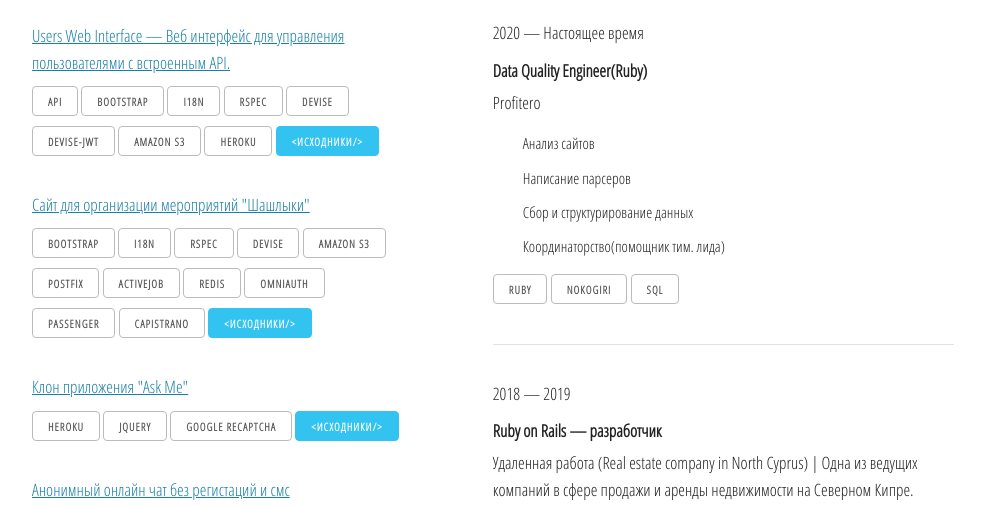
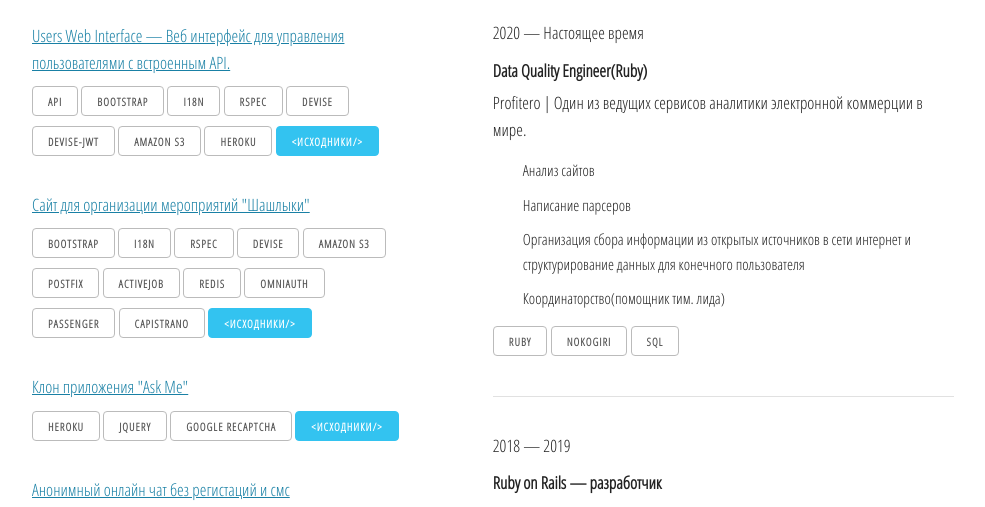
Before and after one commit to aliaksandr-volkau/cv, a plain HTML site: page index.html in a window 1280 px wide. Shown: the part 759-1266 px from the top of the page, without its empty margins (128-1113 px from the left). Drawn offline with Linux system fonts and the light colour scheme.

Commit message:
Info was updated

```diff
--- a/index.html
+++ b/index.html
@@ -137,11 +137,11 @@
           <li>
             2020 — Настоящее время
             <p><strong>Data Quality Engineer(Ruby)</strong></p>
-            Profitero
+            Profitero | Один из ведущих сервисов аналитики электронной коммерции в мире.
             <ul>
               <li>Анализ сайтов</li>
               <li>Написание парсеров</li>
-              <li>Сбор и структурирование данных</li>
+              <li>Организация сбора информации из открытых источников в сети интернет и структурирование данных для конечного пользователя</li>
               <li>Координаторство(помощник тим. лида)</li>
             </ul>
             <p>
```
